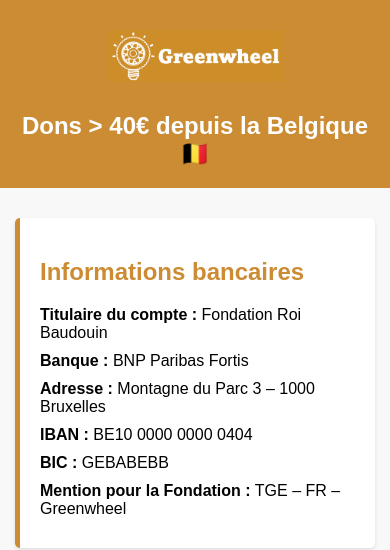
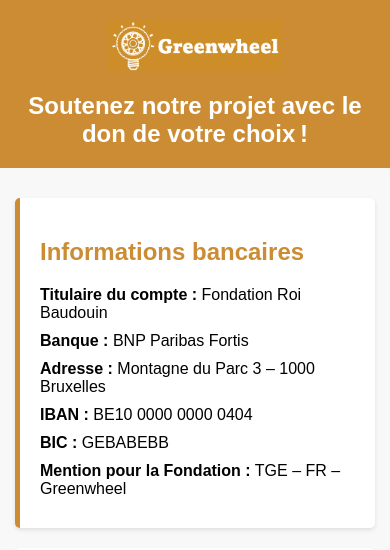
Before and after one commit to baptiste-lucas/greenwheel, a plain HTML site: page don-belgique.html in a window 390 px wide. Shown: the top 550 px of the page. Drawn offline with Linux system fonts and the light colour scheme.

Commit message:
Update don-belgique.html

```diff
--- a/don-belgique.html
+++ b/don-belgique.html
@@ -16,30 +16,30 @@
             background-color: #cc8c34;
             color: white;
             padding: 20px;
-    text-align: left;
+            text-align: right;
         }
 
         .header-container {
             display: flex;
             align-items: center;
+            justify-content: space-between;
+            max-width: 1000px;
+            margin: 0 auto;
             gap: 20px;
-    flex-wrap: wrap;
         }
 
         .header-container img {
-    flex: 0 0 30%;
-    max-width: 100%;
+            max-width: 150px;
             height: auto;
-    padding: 10px;
         }
 
         .header-container h1 {
             flex: 1;
-    font-size: 1.5em; /* aligné avec h2 */
+            font-size: 1.8em;
             margin: 0;
             word-break: break-word;
+            text-align: right;
         }
-
 
         main {
             padding: 30px 15px;
@@ -123,15 +123,13 @@
                 text-align: center;
             }
 
-    .header-container img,
             .header-container h1 {
-        flex: unset;
-        width: 100%;
+                text-align: center;
+                font-size: 1.5em;
             }
 
             .header-container img {
                 max-width: 50%;
-        margin: 0 auto;
             }
         }
     </style>
@@ -140,7 +138,7 @@
     <header>
         <div class="header-container">
             <img src="logo.png" alt="Logo">
-            <h1>Dons > 40€ depuis la Belgique 🇧🇪</h1>
+            <h1>Soutenez notre projet avec le don de votre choix !</h1>
         </div>
     </header>
     <main>
@@ -172,7 +170,11 @@
                     <li>La Fondation enverra automatiquement le document en février 2026.</li>
                 </ul>
                 <p>En cas de doute, vous pouvez contacter directement la <a href="mailto:tge@kbs-frb.be?subject=Demande%20attestation%20fiscale">Fondation</a> ou Greenwheel.</p>
+
+                <p><strong>TLDR :</strong> Le taux de la déduction fiscale pour vos dons pourrait passer de 45 % à 30 %.<br>
+                En Belgique, le projet de loi "Dispositions diverses" sera voté en octobre 2025. Ce texte introduit une réduction du taux de la déduction fiscale pour les dons, de 45 % à 30 % avec un effet rétroactif sur tous les dons faits à partir du 1ᵉʳ janvier 2025.</p>
             </div>
+
         </div>
 
         <a href="index.html" class="btn">← Retour à l'accueil</a>
```
Lines whose indentation alone changed are shown as unchanged.
